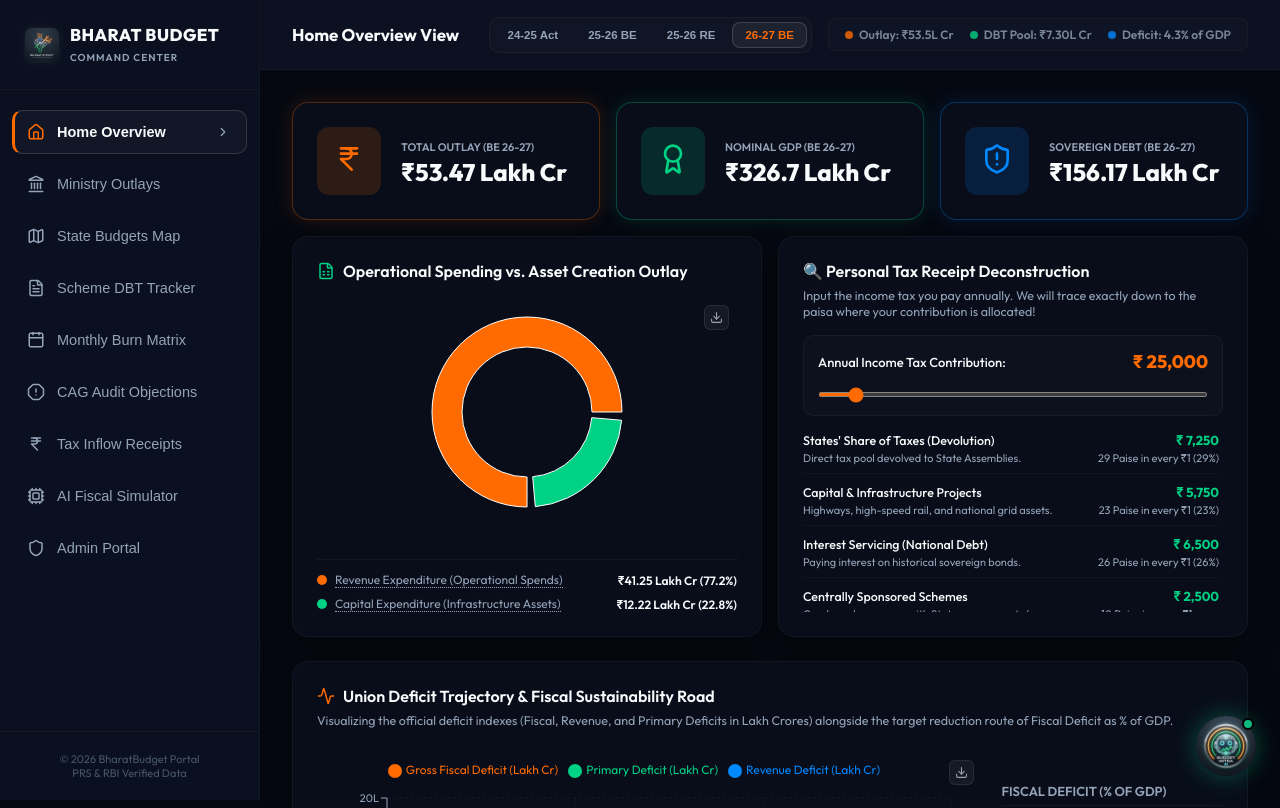
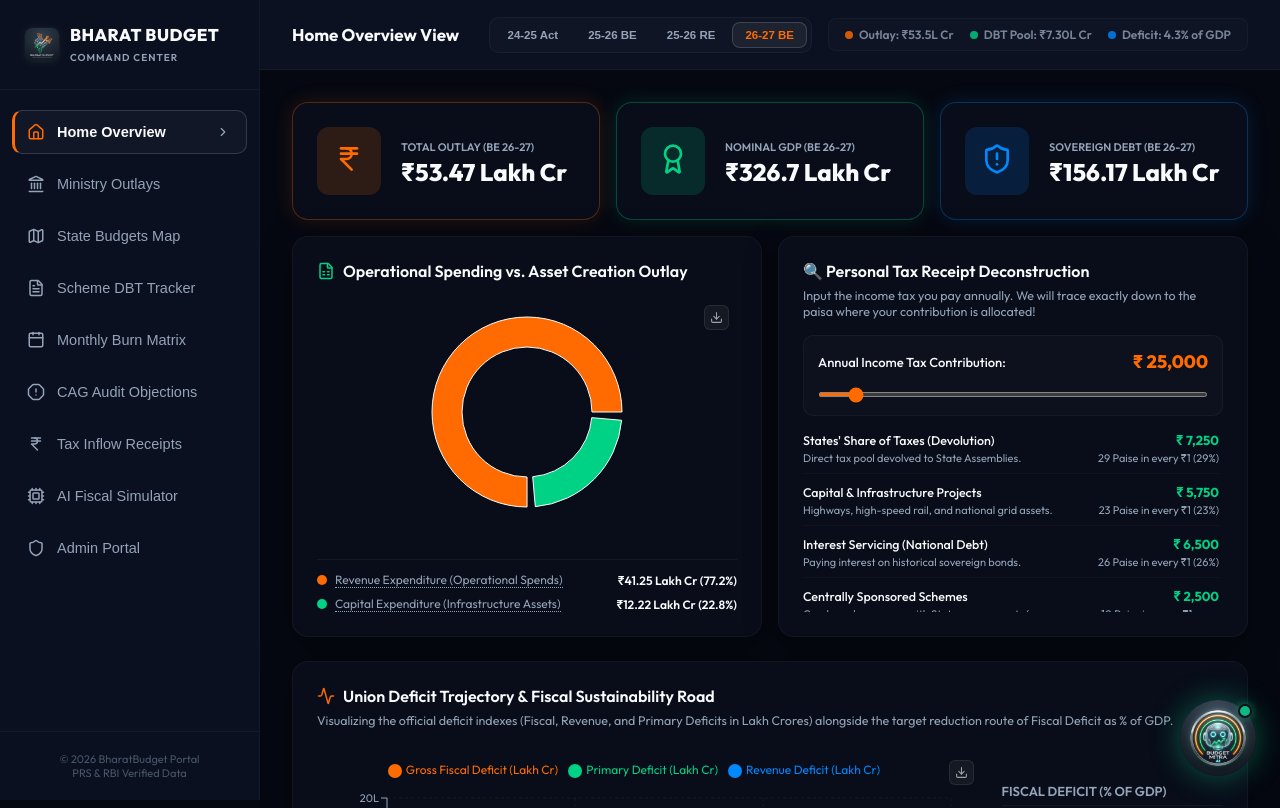
Before and after one commit to NisargPatel03/BharatBudget, a React (Vite) app: page / in a window 1280 px wide. Shown: the top 808 px of the page. Built offline with nearby package versions, Linux system fonts and the light colour scheme.

Commit message:
Increase collapsed brand trigger button size to 76px for high detail visibility

```diff
--- a/src/components/BudgetMitraChat.jsx
+++ b/src/components/BudgetMitraChat.jsx
@@ -288,12 +288,12 @@ export default function BudgetMitraChat() {
             position: 'fixed',
             bottom: '24px',
             right: '24px',
-            width: '60px',
-            height: '60px',
+            width: '76px',
+            height: '76px',
             borderRadius: '50%',
             background: 'transparent',
             border: 'none',
-            boxShadow: '0 0 25px rgba(16, 185, 129, 0.4)',
+            boxShadow: '0 0 30px rgba(16, 185, 129, 0.45)',
             cursor: 'pointer',
             display: 'flex',
             alignItems: 'center',
@@ -305,11 +305,11 @@ export default function BudgetMitraChat() {
           }}
           onMouseEnter={(e) => {
             e.currentTarget.style.transform = 'scale(1.08) translateY(-4px)';
-            e.currentTarget.style.boxShadow = '0 0 35px rgba(16, 185, 129, 0.6)';
+            e.currentTarget.style.boxShadow = '0 0 40px rgba(16, 185, 129, 0.65)';
           }}
           onMouseLeave={(e) => {
             e.currentTarget.style.transform = 'scale(1) translateY(0)';
-            e.currentTarget.style.boxShadow = '0 0 25px rgba(16, 185, 129, 0.4)';
+            e.currentTarget.style.boxShadow = '0 0 30px rgba(16, 185, 129, 0.45)';
           }}
         >
           <img
@@ -319,13 +319,14 @@ export default function BudgetMitraChat() {
           />
           <span style={{
             position: 'absolute',
-            top: '2px',
-            right: '2px',
-            width: '12px',
-            height: '12px',
+            top: '4px',
+            right: '4px',
+            width: '14px',
+            height: '14px',
             background: '#10b981',
             borderRadius: '50%',
-            border: '2px solid #000'
+            border: '2.5px solid #0b0f19',
+            boxShadow: '0 0 8px rgba(16, 185, 129, 0.6)'
           }} />
         </button>
       )}
```
